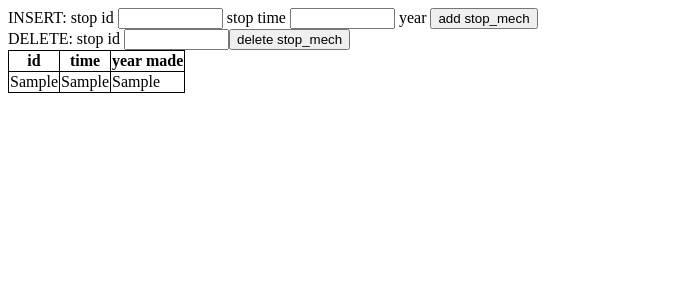
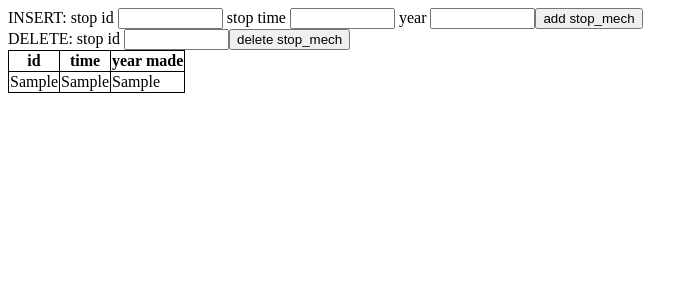
Before and after one commit to trschlomer/chemecar, a Django app: template chemecardb/templates/chemecardb/stopmech.html in a window 1280 px wide. Shown: the top 300 px of the page, without its empty margins (0-698 px from the left). Run offline with Django 3.2, Linux system fonts and the light colour scheme; the template is opened without the code that fills it: most values are stand-ins (such as "Sample title", 1, 10 or a date in 2020).

Commit message:
Update stopmech.html

```diff
--- a/chemecardb/templates/chemecardb/stopmech.html
+++ b/chemecardb/templates/chemecardb/stopmech.html
@@ -32,10 +32,11 @@
             <form method="POST" action="{% url 'insertstops' %}">
             {% csrf_token %}
             INSERT: stop id
+            <input type="text" name="textfield0" size="10">
+            stop time
             <input type="text" name="textfield1" size="10">
-            stop time
+            year
             <input type="text" name="textfield2" size="10">
-            year
 
             <button type="submit">add stop_mech</button>
         </form>
@@ -45,7 +46,7 @@
         <form method="POST" action="{% url 'deletestops' %}">
             {% csrf_token %}
             DELETE: stop id
-            <input type="text" name="textfield6" size="10">
+            <input type="text" name="textfield3" size="10">
 
             <button type="submit">delete stop_mech</button>
         </form>
```
